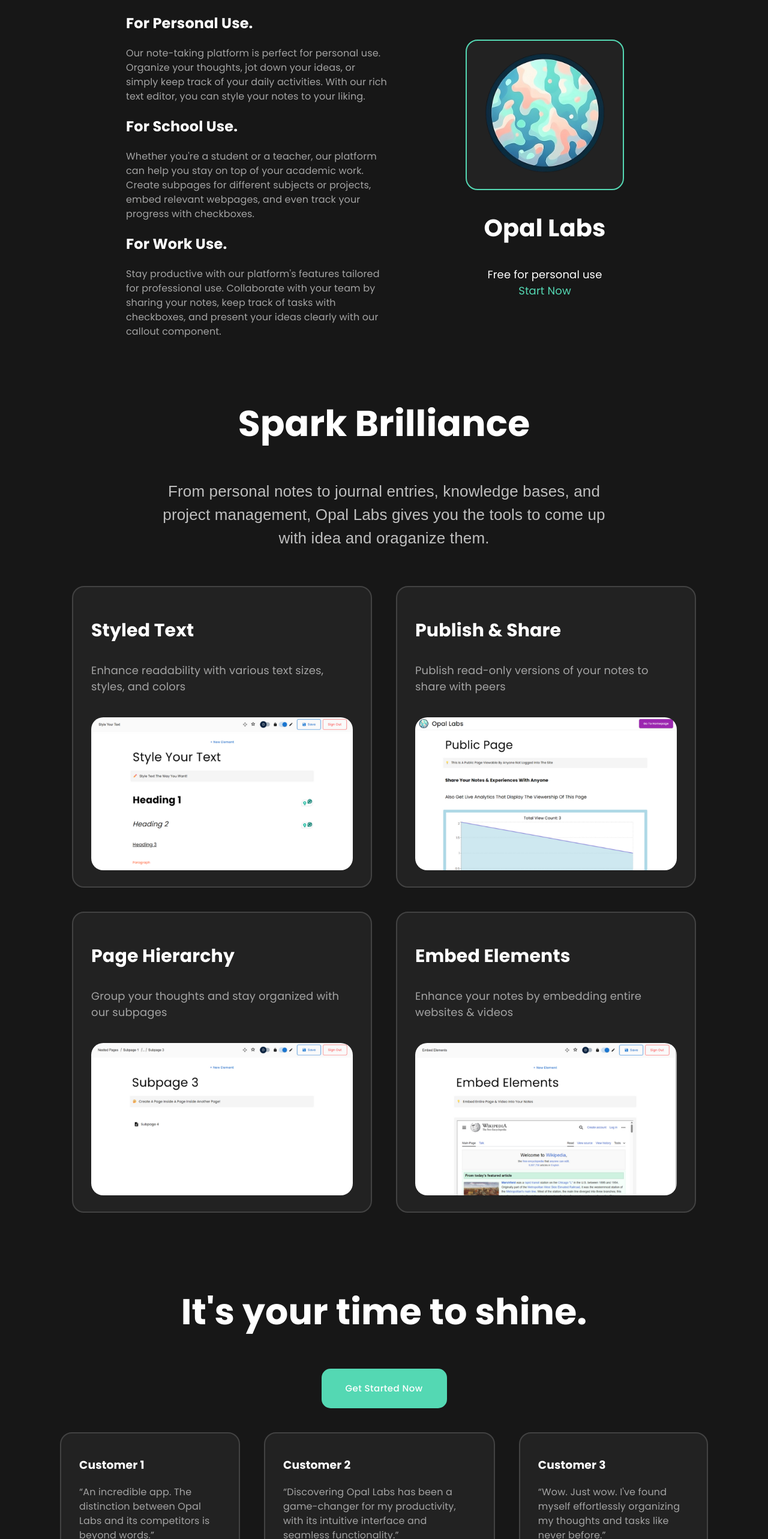
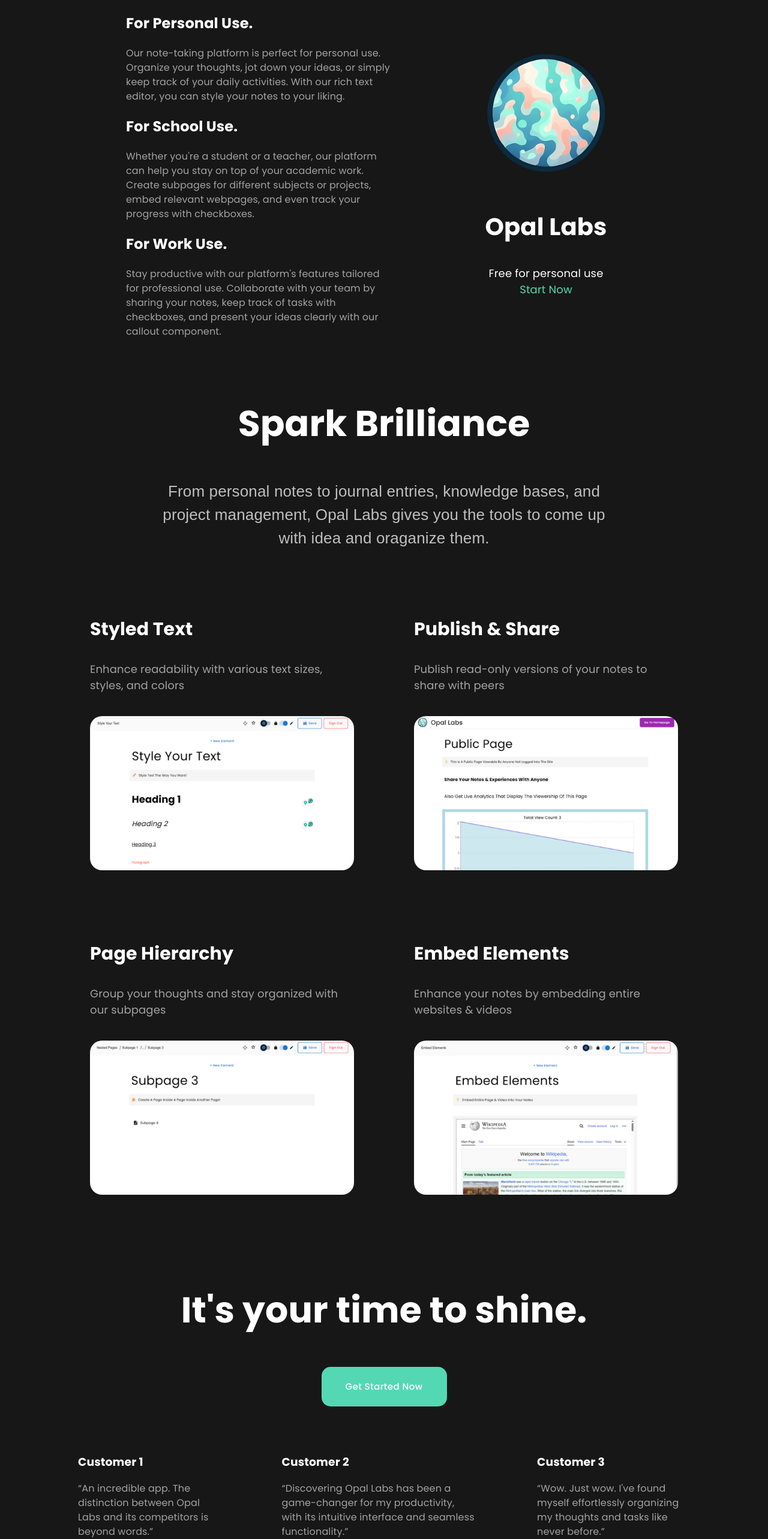
Before and after one commit to AbdulDevHub/Opal-Labs-Frontend, a Next.js app: page / in a window 1280 px wide. Shown: the part 1173-3739 px from the top of the page at 60% size. Built offline with nearby package versions, Linux system fonts and the light colour scheme; no server answers.

Commit message:
Refactor styles to use 'glass' class for containers

```diff
--- a/pages/index.tsx
+++ b/pages/index.tsx
@@ -84,8 +84,8 @@
           </div>
 
           <div style={{ padding: '0 30px' }}>
-            <div style={{ padding: '20px 30px', backgroundColor: '#222222', borderRadius: '20px', border: '2px solid #54D8B3' }}>
-              <Image src={logoImage} alt='Sample Image' width={200} height={200} />
+            <div className="glass" style={{ padding: '20px 30px' }}>
+              <Image src={logoImage} alt="Sample Image" width={200} height={200} />
             </div>
             <h1 style={{ fontSize: '40px', fontWeight: 'bold' }}>Opal Labs</h1>
             <p style={{ fontSize: '18px' }}>Free for personal use <br /><span onClick={() => signIn('google')} style={{ color: '#54D8B3', cursor: 'pointer' }}>Start Now</span></p>
@@ -97,7 +97,7 @@
           <p style={{ color: '#BFBFBF', fontFamily: 'Arial', fontWeight: 'normal', fontSize: '26px', margin: '0 auto 60px auto', maxWidth: '750px' }}>From personal notes to journal entries, knowledge bases, and project management, Opal Labs gives you the tools to come up with idea and oraganize them.</p>
 
           <div className="responsive-container" style={{ display: 'flex', justifyContent: 'center', alignItems: 'center', gap: '40px', marginTop: '40px', padding: '0 20px' }}>
-            <div style={{ backgroundColor: '#222222', padding: '20px 30px', maxWidth: '615px', borderRadius: '20px', border: '2px solid #424242' }}>
+            <div className="glass" style={{ padding: '20px 30px', maxWidth: '615px' }}>
               <div style={{ textAlign: 'left' }}>
                 <h3 style={{ fontSize: '30px' }}>Styled Text</h3>
                 <p style={{ color: '#A3A3A3', fontSize: '18px' }}>Enhance readability with various text sizes, styles, and colors</p>
@@ -105,7 +105,7 @@
               <Image src={sampleImageStyleText} unoptimized layout='responsive' alt='Sample Image' width={600} height={350} style={{ borderRadius: '20px', marginTop: '20px' }} />
             </div>
 
-            <div style={{ backgroundColor: '#222222', padding: '20px 30px', maxWidth: '615px', borderRadius: '20px', border: '2px solid #424242' }}>
+            <div className="glass" style={{ padding: '20px 30px', maxWidth: '615px' }}>
               <div style={{ textAlign: 'left' }}>
                 <h3 style={{ fontSize: '30px' }}>Publish & Share</h3>
                 <p style={{ color: '#A3A3A3', fontSize: '18px' }}>Publish read-only versions of your notes to share with peers</p>
@@ -115,7 +115,7 @@
           </div>
 
           <div className="responsive-container" style={{ display: 'flex', justifyContent: 'center', alignItems: 'center', gap: '40px', marginTop: '40px', padding: '0 20px' }}>
-            <div style={{ backgroundColor: '#222222', padding: '20px 30px', maxWidth: '615px', borderRadius: '20px', border: '2px solid #424242' }}>
+            <div className="glass" style={{ padding: '20px 30px', maxWidth: '615px' }}>
               <div style={{ textAlign: 'left' }}>
                 <h3 style={{ fontSize: '30px' }}>Page Hierarchy</h3>
                 <p style={{ color: '#A3A3A3', fontSize: '18px' }}>Group your thoughts and stay organized with our subpages</p>
@@ -123,7 +123,7 @@
               <Image src={sampleImageSubpages} unoptimized layout='responsive' alt='Sample Image' width={600} height={350} style={{ borderRadius: '20px', marginTop: '20px' }} />
             </div>
 
-            <div style={{ backgroundColor: '#222222', padding: '20px 30px', maxWidth: '615px', borderRadius: '20px', border: '2px solid #424242' }}>
+            <div className="glass" style={{ padding: '20px 30px', maxWidth: '615px' }}>
               <div style={{ textAlign: 'left' }}>
                 <h3 style={{ fontSize: '30px' }}>Embed Elements</h3>
                 <p style={{ color: '#A3A3A3', fontSize: '18px' }}>Enhance your notes by embedding entire websites & videos</p>
@@ -138,17 +138,17 @@
           <Button onClick={() => signIn('google')} style={{ backgroundColor: '#54D8B3', color: 'white', padding: '20px 40px', borderRadius: '15px' }}>Get Started Now</Button>
 
           <div className="responsive-container" style={{ display: 'flex', justifyContent: 'space-between', gap: '40px', marginTop: '40px', textAlign: 'left' }}>
-            <div className="hover-on-div" style={{ backgroundColor: '#222222', padding: '20px 30px', borderRadius: '20px', border: '2px solid #424242' }}>
+            <div className="glass hover-on-div" style={{ padding: '20px 30px' }}>
               <h3>Customer 1</h3>
               <p style={{ color: '#A3A3A3' }}>“An incredible app. The distinction between Opal Labs and its competitors is beyond words.”</p>
             </div>
 
-            <div className="hover-on-div" style={{ backgroundColor: '#222222', padding: '20px 30px', borderRadius: '20px', border: '2px solid #424242', textAlign: 'left' }}>
+            <div className="glass hover-on-div" style={{ padding: '20px 30px' }}>
               <h3>Customer 2</h3>
               <p style={{ color: '#A3A3A3' }}>“Discovering Opal Labs has been a game-changer for my productivity, with its intuitive interface and seamless functionality.”</p>
             </div>
 
-            <div className="hover-on-div" style={{ backgroundColor: '#222222', padding: '20px 30px', borderRadius: '20px', border: '2px solid #424242', textAlign: 'left' }}>
+            <div className="glass hover-on-div" style={{ padding: '20px 30px' }}>
               <h3>Customer 3</h3>
               <p style={{ color: '#A3A3A3' }}>“Wow. Just wow. I've found myself effortlessly organizing my thoughts and tasks like never before.”</p>
             </div>
```
